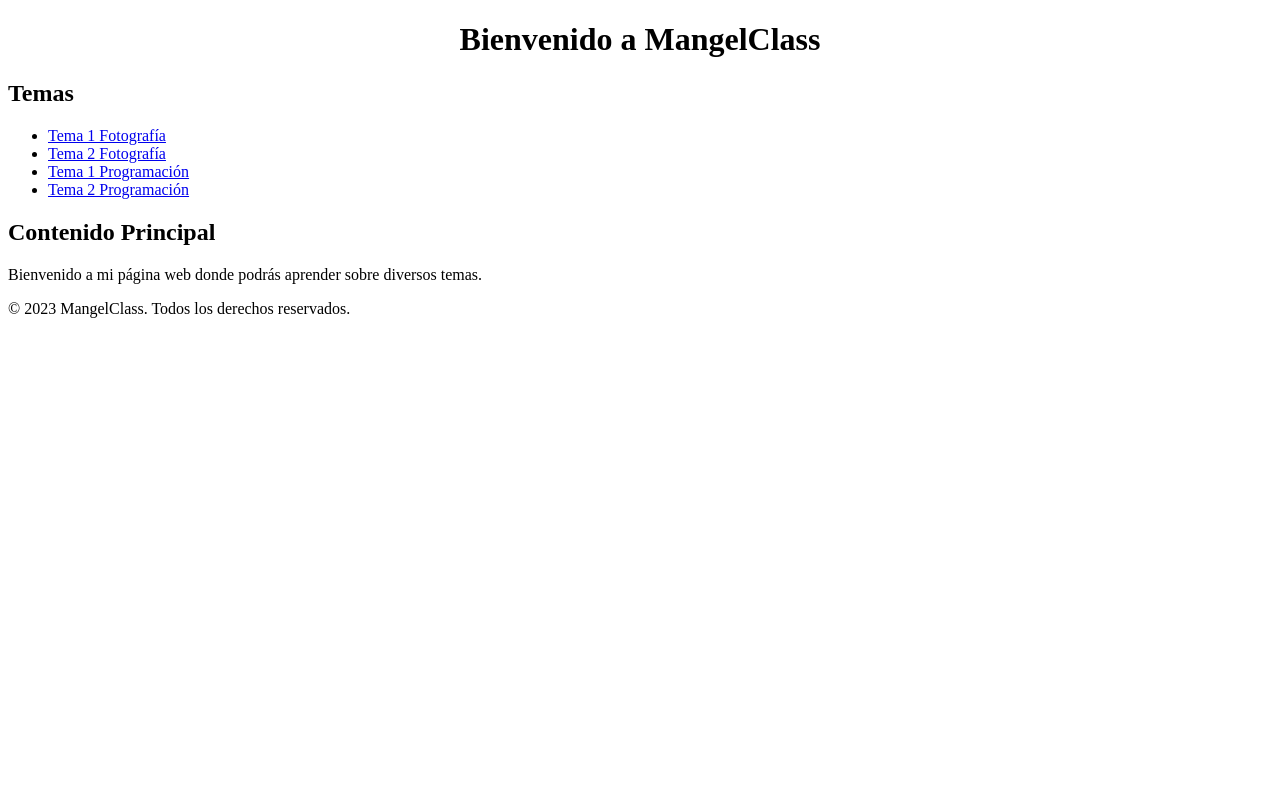
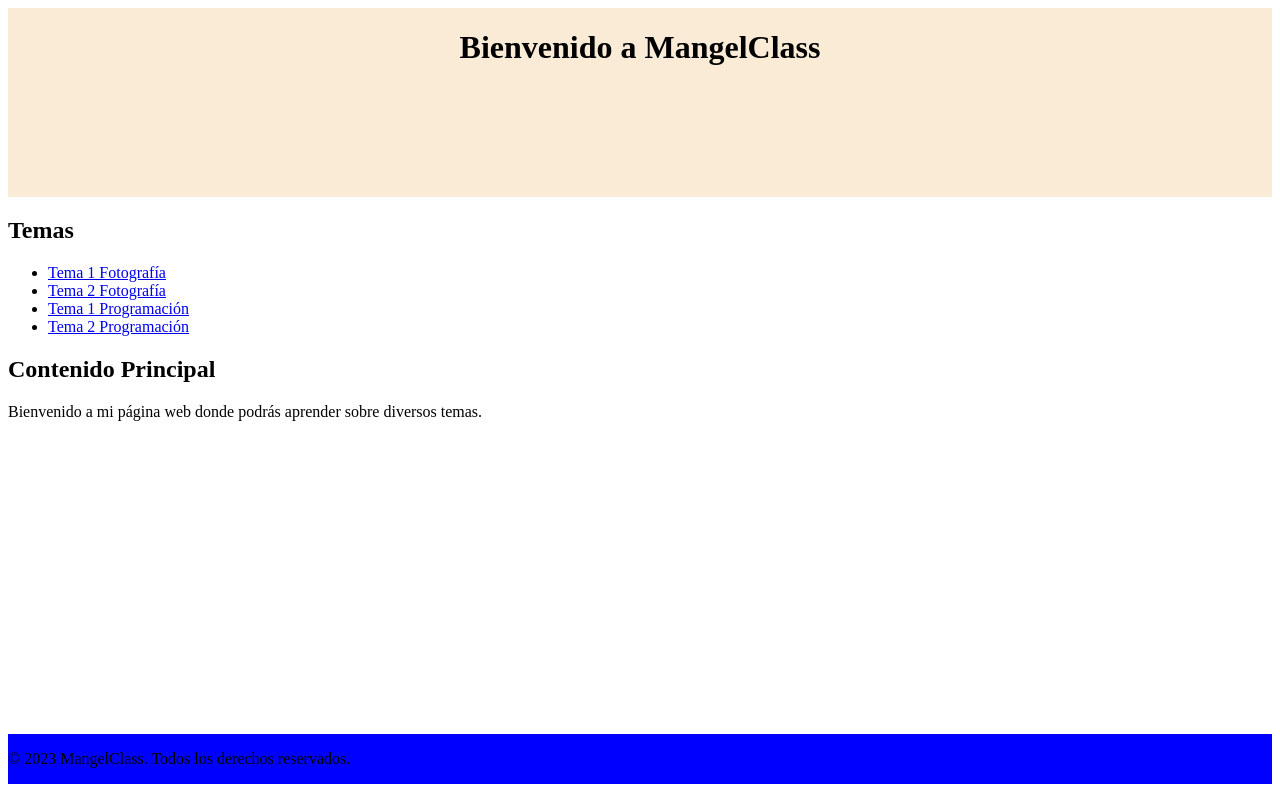
Before and after one commit to Mestmunt/MangelClass, a plain HTML site: page index.html in a window 1280 px wide. Drawn offline with Linux system fonts and the light colour scheme.

Commit message:
Add more decoration styles.css

```diff
--- a/Assets/css/styles.css
+++ b/Assets/css/styles.css
@@ -1,7 +1,16 @@
+body{
+    display: flex;
+    flex-direction: column;
+    min-height: 97vh;
+}
+
 header{
     text-align: center;
+    background-color: antiquewhite;
+    min-height: 5cm;
 }
 
 footer{
-    margin-bottom: 1cm;
+    margin-top: auto;
+    background-color: blue;
 }
```
